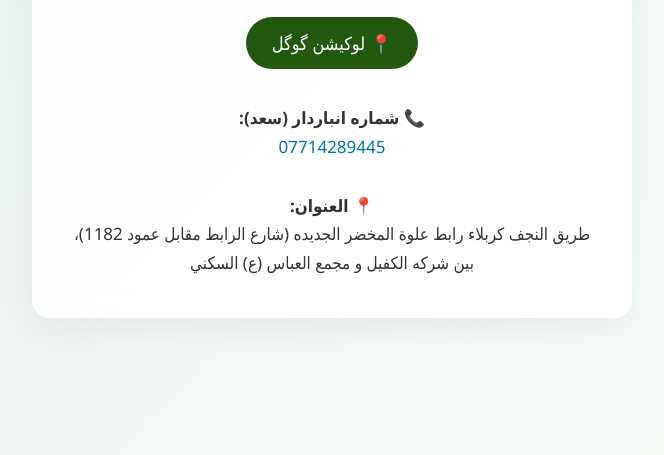
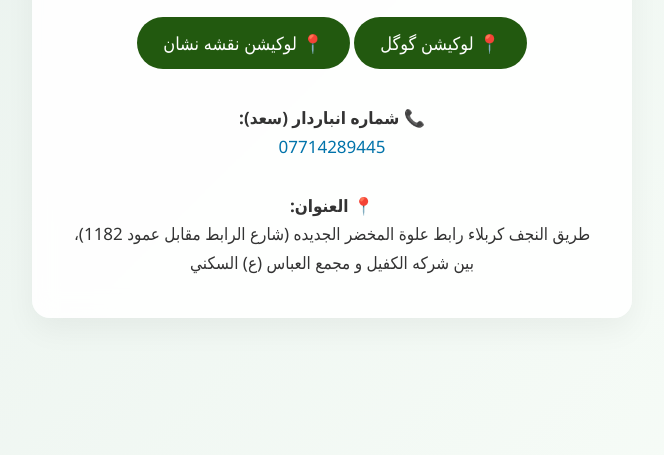
Before and after one commit to webservicesetad/setadkarbala.github.io, a plain HTML site: page index.html in a window 1280 px wide. Shown: the part 345-800 px from the top of the page, without its empty margins (308-972 px from the left). Drawn offline with Linux system fonts and the light colour scheme.

Commit message:
Update index.html

```diff
--- a/index.html
+++ b/index.html
@@ -145,6 +145,20 @@
       📍 لوكیشن گوگل
     </a>
 
+
+
+
+    <!-- نشان Maps Button -->
+    <a class="button" id="locationBtn" href="https://neshan.org/maps/places/_bZOrVPAsbFP#c32.560-44.096-16z-0p" target="_blank" rel="noopener">
+      📍 لوكیشن نقشه نشان
+    </a>
+
+
+
+
+
+
+
     <!-- Contact Info -->
     <div class="contact-info">
       <strong>📞 شماره انباردار (سعد):</strong><br>
```
